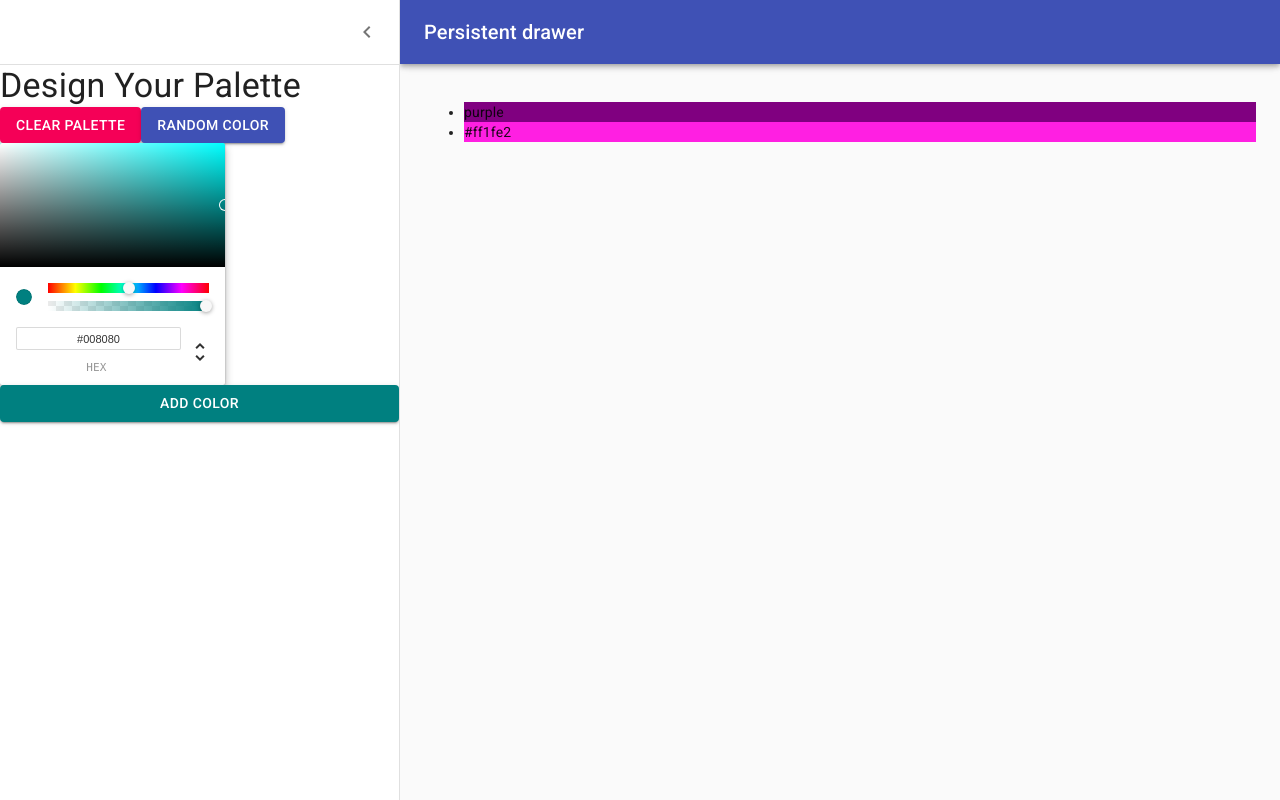
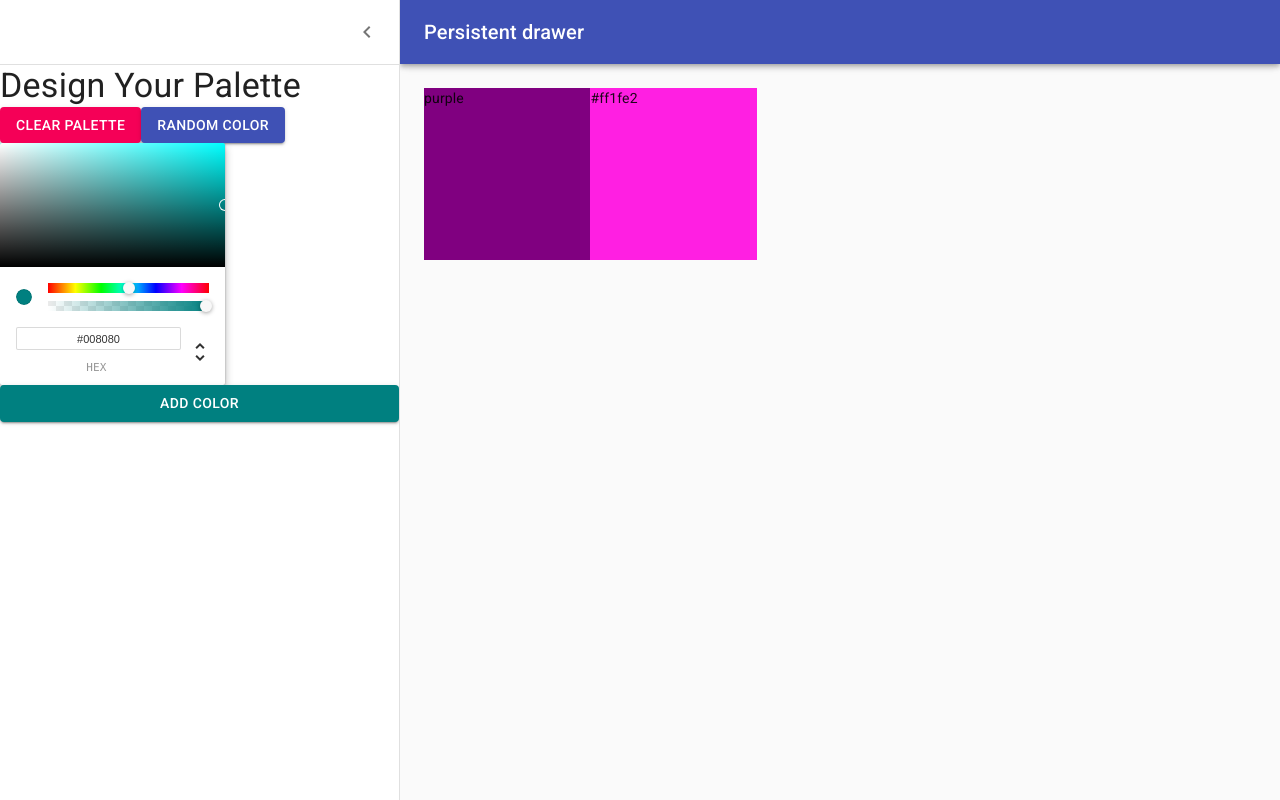
Before and after one commit to WilliamSole/React-Color-Palette, a React (Create React App) app: page /palette/new in a window 1280 px wide. Built offline with nearby package versions, Linux system fonts and the light colour scheme.

Commit message:
add draggableColorBox

```diff
--- /dev/null
+++ b/src/DraggableColorBox.js
@@ -0,0 +1,25 @@
+import React from 'react'
+import { withStyles } from '@material-ui/styles';
+
+const styles = {
+    root: {
+        width: '20%',
+        height: '25%',
+        margin: '0 auto',
+        display: 'inline-block',
+        position: 'relative',
+        cursor: 'pointer',
+        marginBottom: '-4px'
+    }
+}
+
+function DraggableColorBox(props) {
+    const { color, classes } = props;
+    return(
+        <div className={ classes.root } style={{ backgroundColor: color }}>
+            {color}
+        </div>
+    )
+}
+
+export default withStyles(styles)(DraggableColorBox);
--- a/src/NewPaletteForm.js
+++ b/src/NewPaletteForm.js
@@ -11,6 +11,7 @@
 import MenuIcon from '@material-ui/icons/Menu';
 import ChevronLeftIcon from '@material-ui/icons/ChevronLeft';
 import Button from '@material-ui/core/Button';
+import DraggableColorBox from './DraggableColorBox';
 
 import { ChromePicker } from 'react-color';
 
@@ -57,6 +58,7 @@
     },
     content: {
         flexGrow: 1,
+        height: 'calc(100vh - 64px)',
         padding: theme.spacing.unit * 3,
         transition: theme.transitions.create('margin', {
             easing: theme.transitions.easing.sharp,
@@ -172,11 +174,9 @@
                     })}
                 >
                     <div className={classes.drawerHeader} />
-                    <ul>
                     {this.state.colors.map(color => (
-                        <li style={{ backgroundColor: color }}>{color}</li>
+                        <DraggableColorBox color={ color } />
                     ))}
-                    </ul>
                 </main>
             </div>
         );
```
